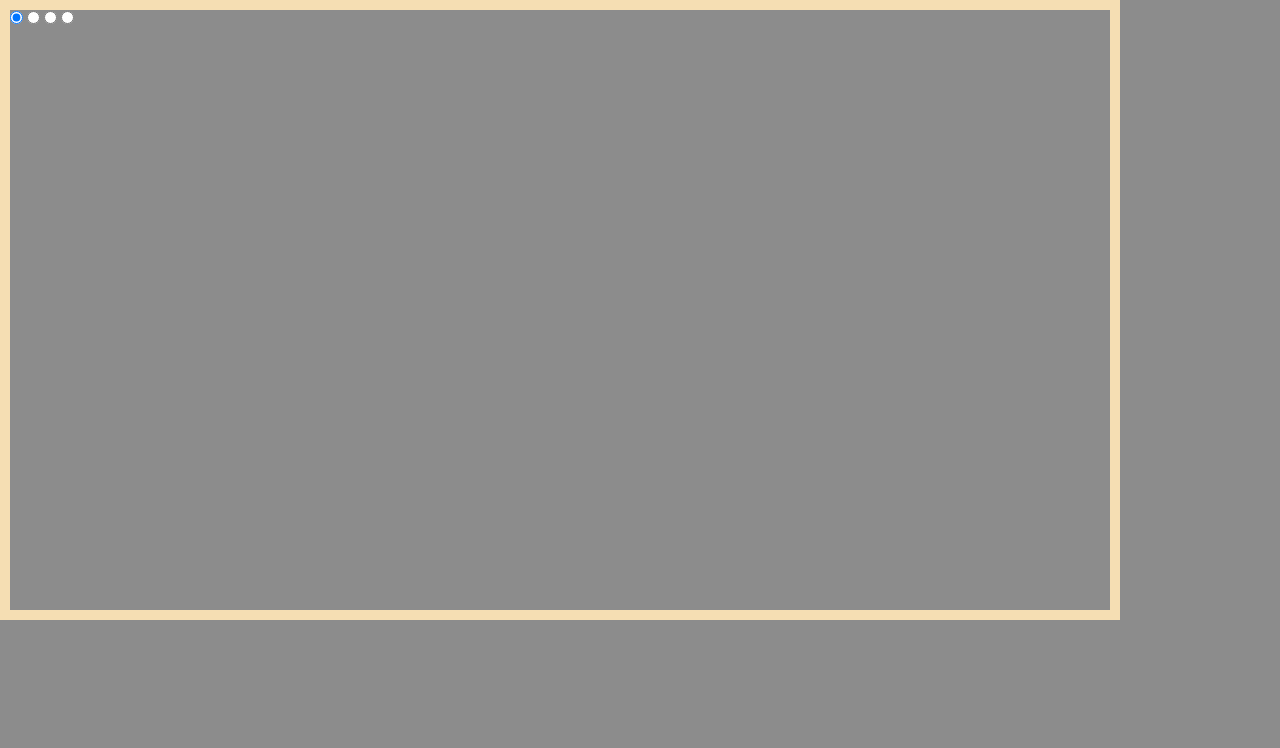
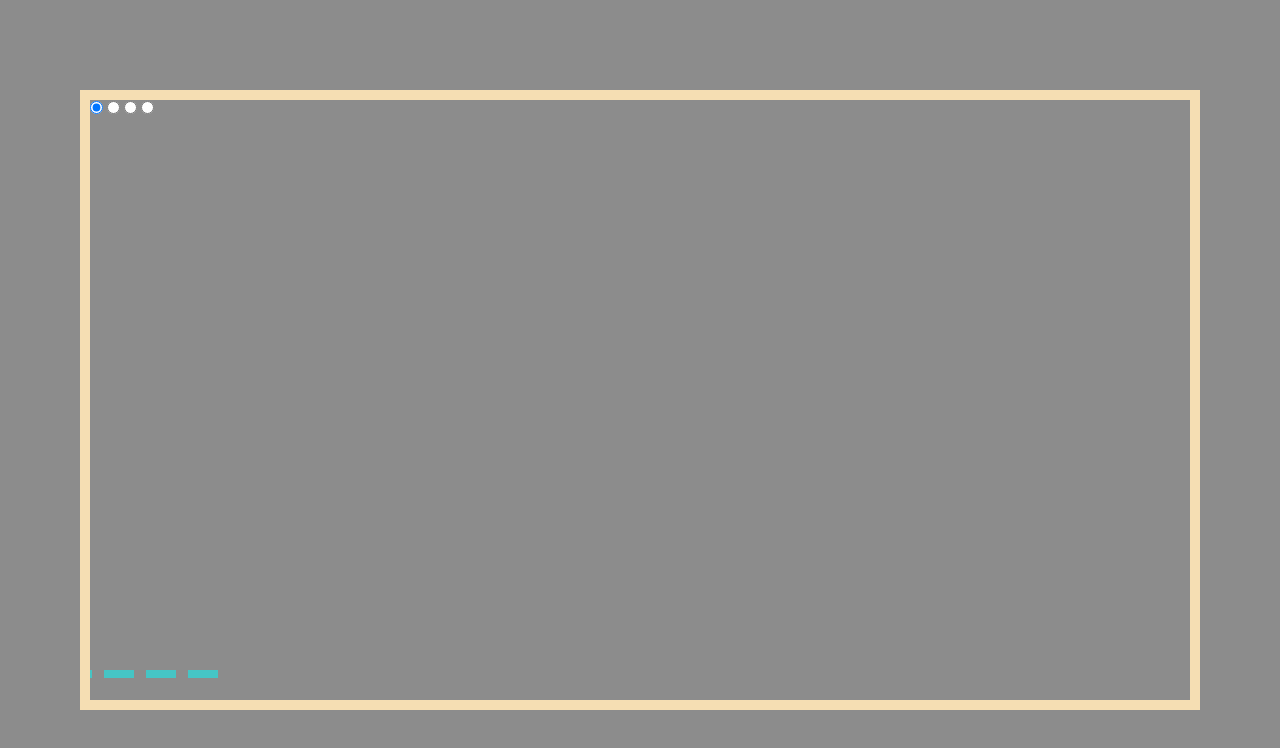
Before and after one commit to Res1dentEvil/cssMemSlider, a plain HTML site: page cssMemSlider/index.html in a window 1280 px wide. Drawn offline with Linux system fonts and the light colour scheme.

Commit message:
feat: add html structure + css (Thu, May 12, 2022 09:27:29 PM)

```diff
--- a/cssMemSlider/style.css
+++ b/cssMemSlider/style.css
@@ -1,5 +1,5 @@
 * {
-  margin: 0;
+    margin : 0;
     padding: 0;
 }
 
@@ -16,4 +16,28 @@ body {
 
 .middle {
     position: absolute;
+    top: 50%;
+    left: 50%;
+    transform: translate(-50%, -50%);
 }
+.navigation {
+    position: absolute;
+    bottom: 16px;
+    left: 50px;
+    transform: translateX(-50%);
+    display: flex;
+}
+.bar {
+    height: 8px;
+    width: 30px;
+    margin: 6px;
+    cursor: pointer;
+    background-color: aqua;
+    transition: all .4s ease;
+    opacity: 0.5;
+}
+
+.bar:hover {
+    opacity: 1;
+    transform: scale(1.1);
+}
--- a/cssMemSlider/style.scss
+++ /dev/null
@@ -1,19 +0,0 @@
-* {
-    margin : 0;
-    padding: 0;
-}
-
-body {
-    background-color: rgba(0, 0, 0, 0.452);
-}
-
-.slider {
-    width: 1100px;
-    height: 600px;
-    overflow: hidden;
-    border: 10px solid wheat;
-}
-
-.middle {
-    position: absolute;
-}
```
Lines whose indentation alone changed are shown as unchanged.
